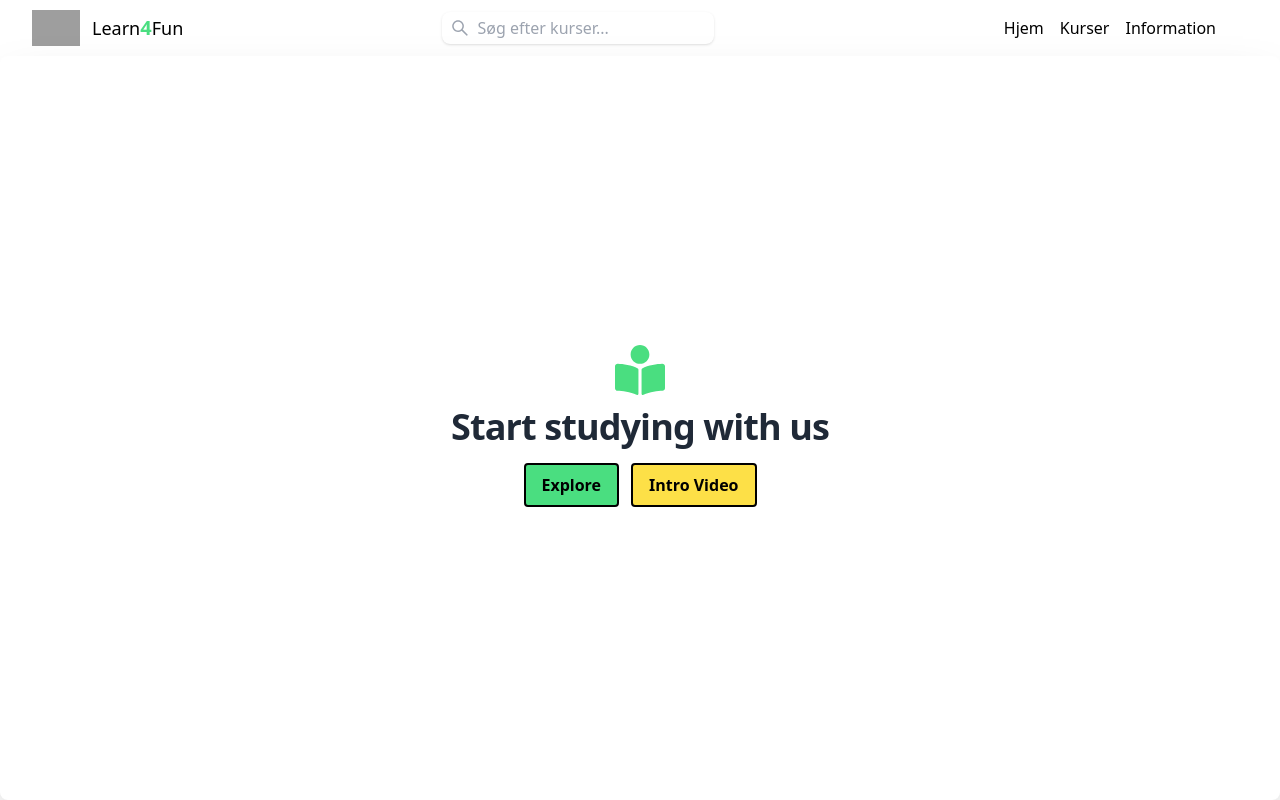
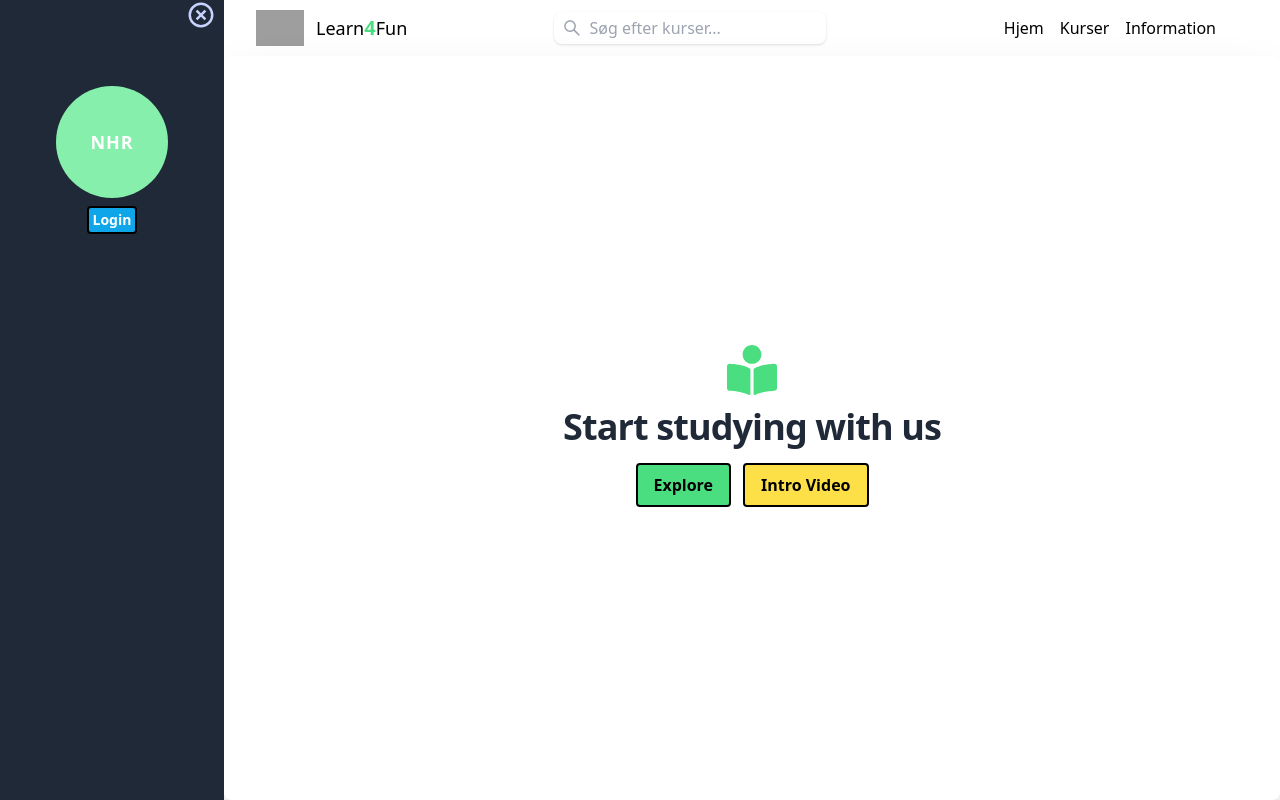
Before and after one commit to nikl1425/WebLearn, a Next.js app: page / in a window 1280 px wide. Built offline with nearby package versions, Linux system fonts and the light colour scheme; grey boxes are pictures that could not be loaded.

Commit message:
working on sideabr

```diff
--- a/src/common/components/button.tsx
+++ b/src/common/components/button.tsx
@@ -4,7 +4,8 @@ import UseRipple from '../hooks/useRipple';
 type btnStyleProps = {
     bgColor: string,
     hoverColor?: string,
-    textColor?: 'black' | 'white'
+    textColor?: 'black' | 'white',
+    size?: 'sm' | 'md',
 }
 
 export type ButtonProps = {
@@ -30,11 +31,17 @@ const bgColorMap = new Map<string, string>([
     ['info', 'bg-sky-500']
 ])
 
+const btnSize = new Map<string, string>([
+    ['sm', 'text-sm px-1 py-0.5'],
+    ['md', 'text-base py-2 px-4']
+])
+
 const btnStyle = (input: btnStyleProps) => {
     let bg = bgColorMap.get(input.bgColor);
     let hover = input.hoverColor != undefined ? bgHoverColorMap.get(input.hoverColor) : '';
-    let btnTxtCol = getTextColor(input.textColor)
-    return [bg, hover, btnTxtCol ].join(' ') + ' ';
+    let btnTxtCol = getTextColor(input.textColor);
+    let btnTextSize = input.size != undefined ? btnSize.get(input.size) : btnSize.get('md');
+    return [bg, hover, btnTxtCol, btnTextSize ].join(' ') + ' ';
 }
 
 
@@ -48,7 +55,7 @@ const Button: FC<ButtonProps> = (props) => {
             type={props.type}
             ref={ripple}
             onClick={props.onclick}
-            className={`${btnStyle(props.style)} py-2 px-4 font-bold rounded border-black border-2 relative overflow-hidden ripple`}>
+            className={`${btnStyle(props.style)}  font-semibold rounded border-black border-2 relative overflow-hidden ripple`}>
                 {props.buttonText}
             </button>
         </>
--- a/src/common/components/layout.tsx
+++ b/src/common/components/layout.tsx
@@ -1,7 +1,7 @@
 import React, { FC } from "react";
 import NavBar from "./navbar";
 import type { ReactNode } from "react";
-
+import SideBar from './sidebar'
 
 type LayoutProps = {
     children: ReactNode
@@ -10,6 +10,10 @@ type LayoutProps = {
 const Layout: FC<LayoutProps> = ({ children }) => {
     return (
         <>
+            <div className="fixed bottom-0 top-0">
+                <SideBar />
+            </div>
+            <main className="ml-56 h-full">
                 <div className=" flex flex-col h-full">
                     <header className="flex-1">
                         <NavBar />
@@ -23,6 +27,9 @@ const Layout: FC<LayoutProps> = ({ children }) => {
 
                     </footer>
                 </div>
+            </main>
+
+
 
         </>
     )
--- /dev/null
+++ b/src/common/components/sidebar.tsx
@@ -0,0 +1,46 @@
+import React, { FC, useState } from "react";
+import Button from "./button";
+import {RiCloseCircleLine} from 'react-icons/ri';
+import {GiHamburgerMenu} from 'react-icons/gi';
+
+const UserContainer: FC = () => {
+    return (
+        <>
+            <div className="flex items-center flex-col mt-14 mb-4">
+                <div className="rounded-full bg-green-300 w-28 h-28 flex mb-2">
+                    <span className="my-auto mx-auto text-white font-bold tracking-wider text-lg">NHR</span>
+                </div>
+
+                <Button style={{bgColor: 'info', hoverColor: 'info', textColor: 'white', size: 'sm' }} type='button' onclick={() => console.log("hej")} buttonText='Login' />
+            </div>
+        </>
+    )
+}
+
+const CloseOpenHandler : FC<{handler: () => void, state: boolean}> = ({handler, state}) => {
+
+    return (
+        <div className="w-full flex flex-row-reverse">
+            <button onClick={handler} className="px-2">
+                {state === true ? <RiCloseCircleLine className="text-indigo-200" size={30}/> : <GiHamburgerMenu className="text-indigo-200" size={30}/>}
+            </button>
+        </div>
+    )
+}
+
+const SideBar: FC = () => {
+    const [open, setOpen] = useState(true);
+
+    const setReverseOpenState = () => {
+        setOpen(!open);
+    }
+
+    return (
+        <div className={`h-full w-56 bg-gray-800 ${open ? 'w-56' : 'w-20'}`}>
+            <CloseOpenHandler handler={setReverseOpenState} state={open} />
+            <UserContainer />
+        </div>
+    )
+}
+
+export default SideBar;
```
Lines whose indentation alone changed are shown as unchanged.
